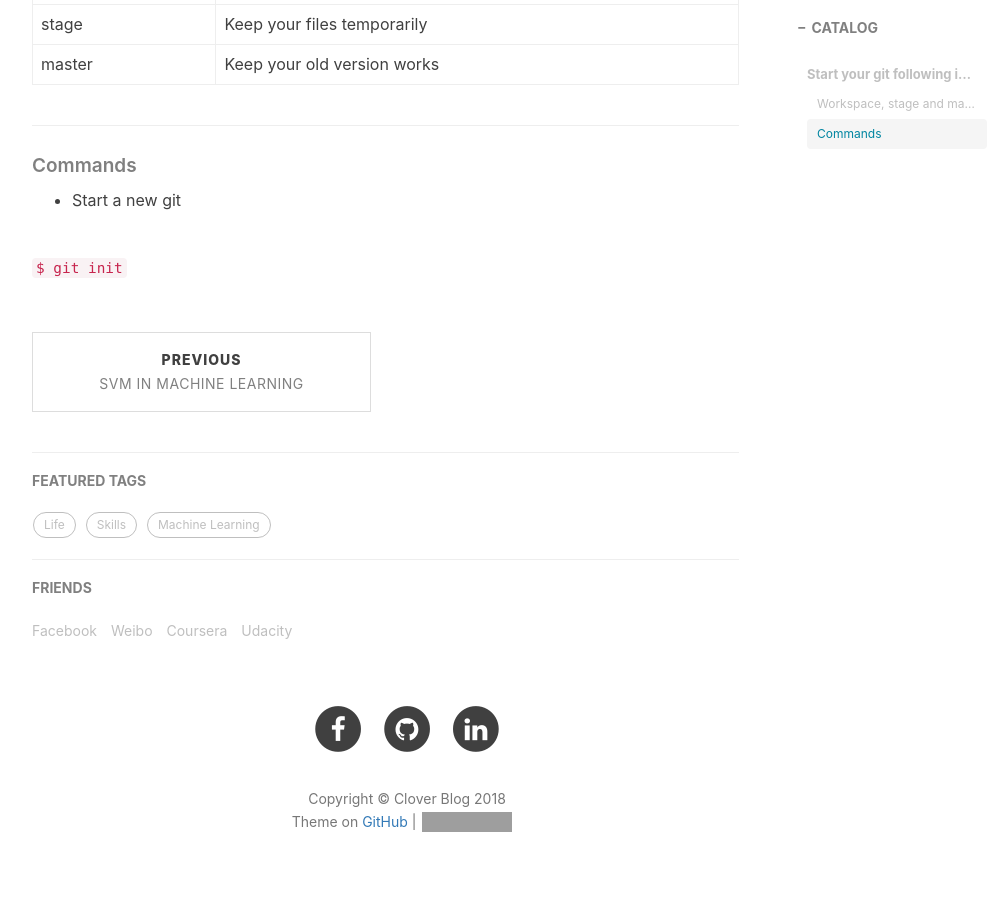
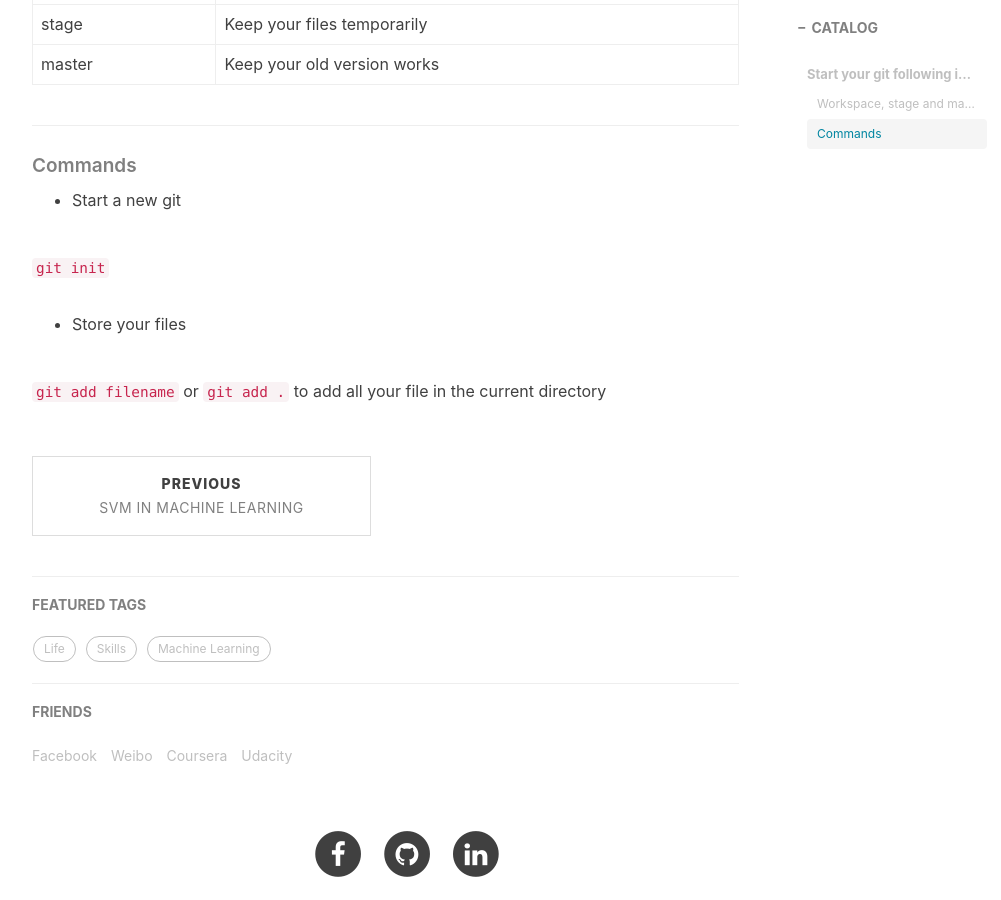
Before and after one commit to ly16/ly16.github.io, a Jekyll site: the page built from _posts/2018-02-24-git-tutorial.md, in a window 1280 px wide and 900 px high, scrolled down 1132 px. Shown: the whole window, without its empty margins (233-1234 px from the left). Built offline with Jekyll 4.4.1, drawn with Linux system fonts in a browser that asks for light colours; nearby versions of some CDN libraries; comment, search, counter and statistics services are not loaded; grey boxes are pictures that could not be loaded.

Commit message:
Update 2018-02-24-git-tutorial.md

```diff
--- a/_posts/2018-02-24-git-tutorial.md
+++ b/_posts/2018-02-24-git-tutorial.md
@@ -30,4 +30,8 @@ ______________________________________________
 
 - Start a new git
 
-`$ git init`
+`git init`
+
+- Store your files
+
+`git add filename` or `git add .` to add all your file in the current directory
```
